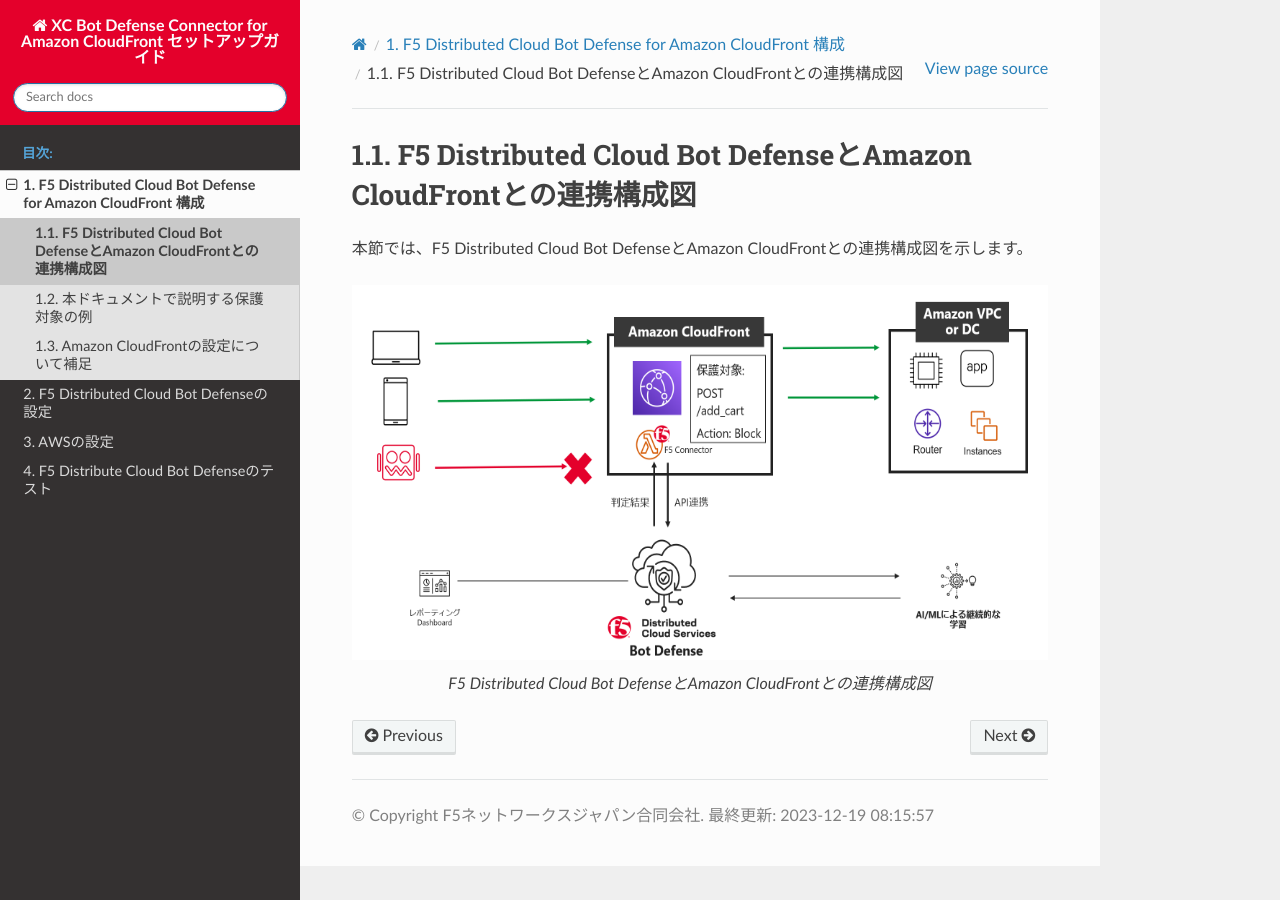
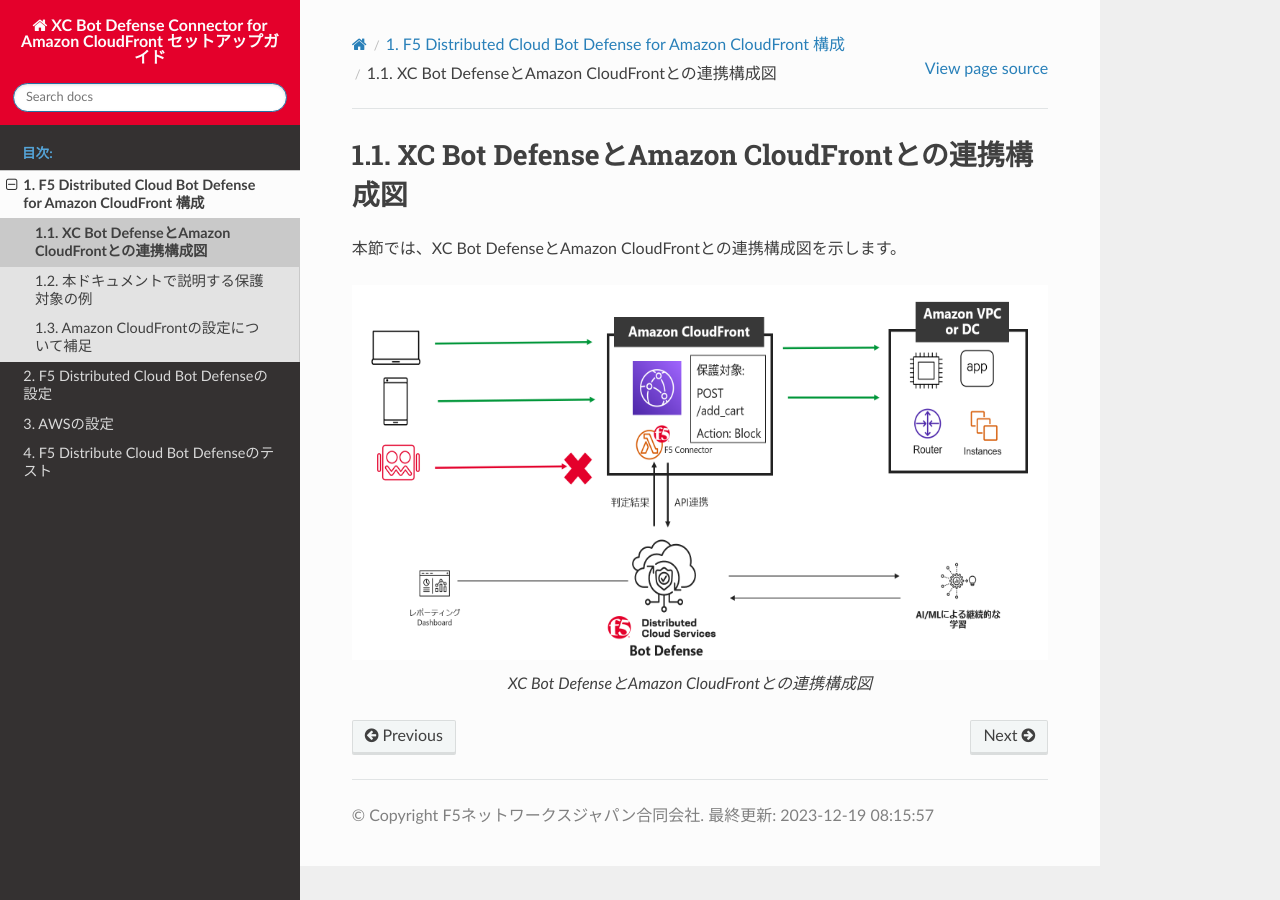
Before and after one commit to BeF5/f5j-xc-bd-cf-connector, a Sphinx documentation site: the page built from docs/content1/module1/module1.rst, in a window 1280 px wide. Built offline with Sphinx 7.4.7 and the Read the Docs theme 2.0.0, drawn with Linux system fonts in a browser that asks for light colours.

Commit message:
Update module1.rst

```diff
--- a/docs/content1/module1/module1.rst
+++ b/docs/content1/module1/module1.rst
@@ -1,10 +1,10 @@
-F5 Distributed Cloud Bot DefenseとAmazon CloudFrontとの連携構成図
+XC Bot DefenseとAmazon CloudFrontとの連携構成図
 ===========================
 
-本節では、F5 Distributed Cloud Bot DefenseとAmazon CloudFrontとの連携構成図を示します。
+本節では、XC Bot DefenseとAmazon CloudFrontとの連携構成図を示します。
 
 .. figure:: images/230403.png
    :scale: 40%
    :align: center
 
-   F5 Distributed Cloud Bot DefenseとAmazon CloudFrontとの連携構成図
+   XC Bot DefenseとAmazon CloudFrontとの連携構成図
```
